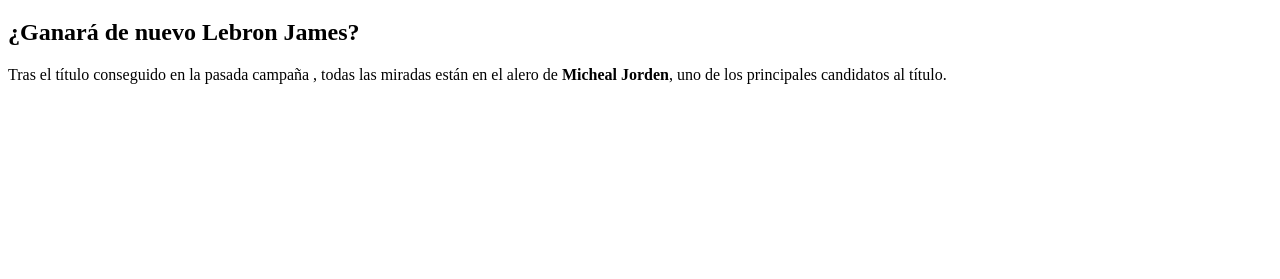
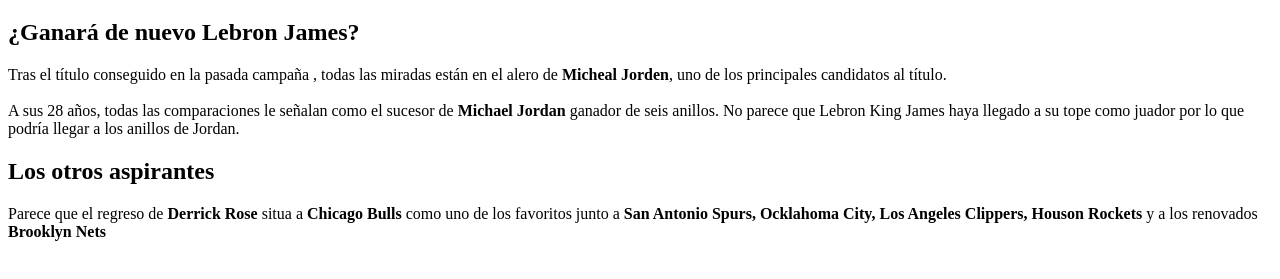
Before and after one commit to rreyc/LMSGI-Practica09, a plain HTML site: page index.html in a window 1280 px wide. Shown: the part 61-340 px from the top of the page. Drawn offline with Linux system fonts and the light colour scheme.

Commit message:
Segundo repositorio

```diff
--- a/index.html
+++ b/index.html
@@ -8,8 +8,10 @@
 <body>
 <h1>La NBA vuelve</h1>
 <h2>¿Ganará de nuevo Lebron James?</h2>
-<p>Tras el título conseguido en la pasada campaña , todas las miradas están en el alero de <strong>Micheal Jorden</strong>, uno de los principales candidatos al título.</p>
-
-
+<p>Tras el título conseguido en la pasada campaña , todas las miradas están en el alero de <strong>Micheal Jorden</strong>, uno de los principales candidatos al título.
+    <br><br>
+A sus 28 años, todas las comparaciones le señalan como el sucesor de <strong>Michael Jordan</strong> ganador de seis anillos. No parece que Lebron King James haya llegado a su tope como juador por lo que podría llegar a los anillos de Jordan.</p>
+<h2>Los otros aspirantes</h2>
+<P>Parece que el regreso de <strong>Derrick Rose</strong> situa a <strong>Chicago Bulls</strong> como uno de los favoritos junto a <strong>San Antonio Spurs, Ocklahoma City, Los Angeles Clippers, Houson Rockets</strong> y a los renovados <strong>Brooklyn Nets</strong></P>
 </body>
 </html>
```
